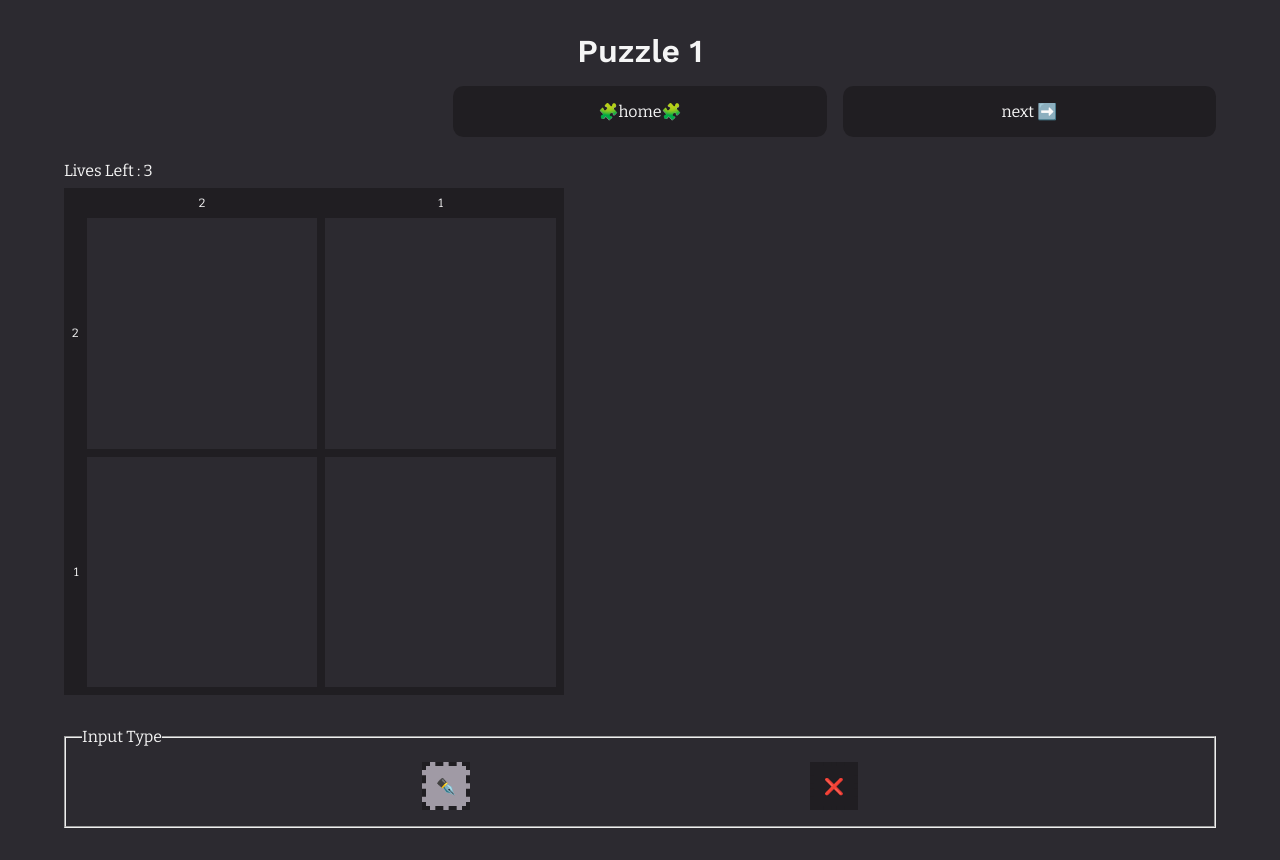
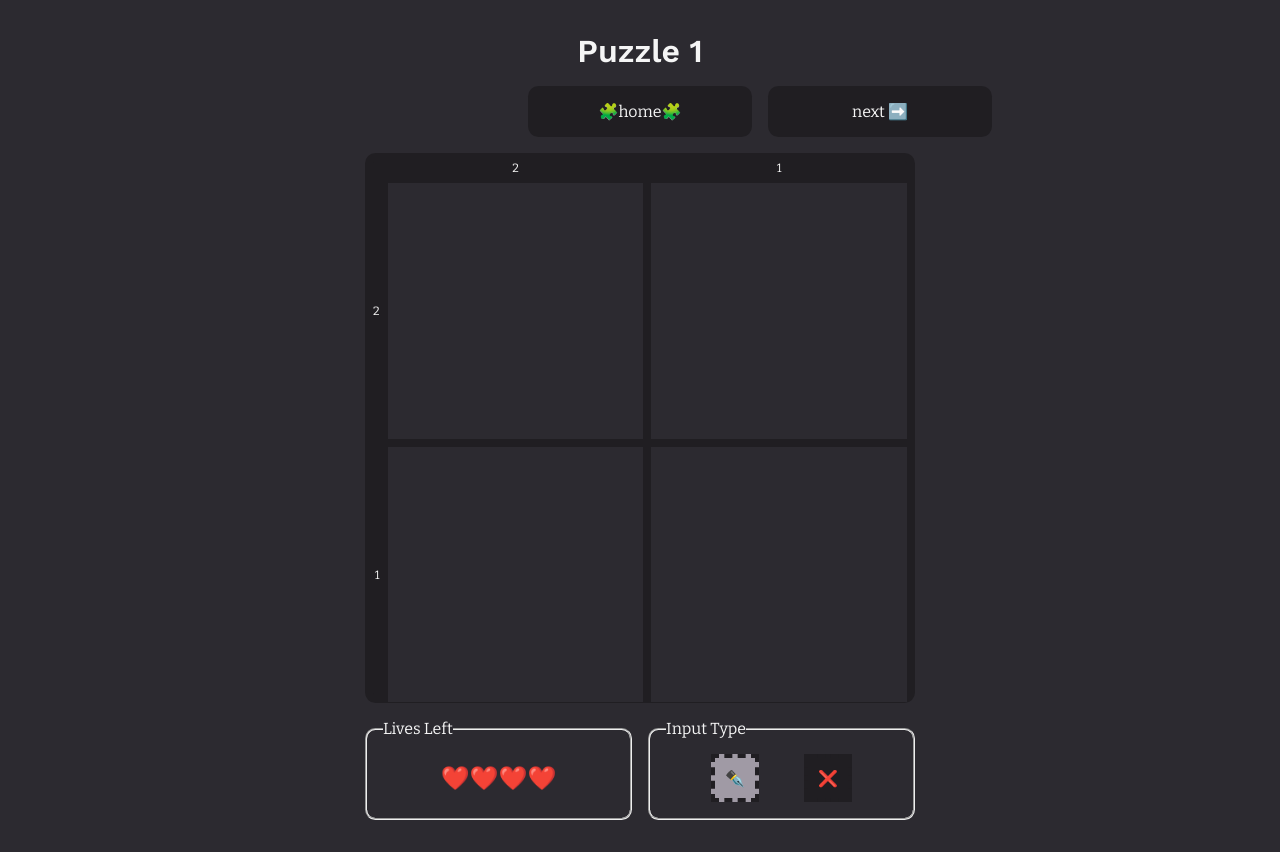
Before and after one commit to DanForder/nonogram, a React (Create React App) app: page /nonogram/puzzles/1 in a window 1280 px wide. Built offline with nearby package versions, Linux system fonts and the light colour scheme.

Commit message:
add heart/ lives left styles, add max width for layout

```diff
--- a/src/components/Layout/Layout.scss
+++ b/src/components/Layout/Layout.scss
@@ -4,24 +4,20 @@
   min-height: 100vh;
   width: 100vw;
   background-color: $background-color;
+  display: flex;
+  justify-content: center;
 
-  &__main {
+  > .layout__main {
     padding: 1rem;
+    max-width: $tablet-breakpoint;
+    width: 100%;
   }
 }
 
 @media screen and (min-width: $tablet-breakpoint) {
   .layout {
-    &__main {
+    > .layout__main {
       padding: 2rem;
     }
   }
 }
-
-@media screen and (min-width: $desktop-breakpoint) {
-  .layout {
-    &__main {
-      padding: 2rem 4rem;
-    }
-  }
-}
--- a/src/components/Puzzle/Puzzle.scss
+++ b/src/components/Puzzle/Puzzle.scss
@@ -1,18 +1,44 @@
 @use "../../styles/variables.scss" as *;
 
 .puzzle {
+  display: flex;
+  flex-direction: column;
+  align-items: center;
+
+  > * {
+    width: 100%;
+    max-width: 550px;
+  }
+
   .puzzle__grid {
     display: grid;
     gap: 0.5rem;
     background-color: $foreground-color;
     border: 0.5rem solid $foreground-color;
-    margin-bottom: 2rem;
+    aspect-ratio: 1;
+    border-radius: $standard-border-radius;
+  }
 
-    aspect-ratio: 1;
-    max-width: 500px;
+  .puzzle__hud {
+    display: flex;
+    justify-content: space-around;
+    gap: 1rem;
+    margin-top: 1rem;
 
-    & > * {
-      font-size: 1rem;
+    > * {
+      flex: 1;
+    }
+
+    .puzzle__life-count {
+      display: flex;
+      justify-content: center;
+      align-items: center;
+      padding: 1rem;
+      border-radius: $standard-border-radius;
+
+      .puzzle__life-count-hearts {
+        font-size: 1.45rem;
+      }
     }
   }
 }
--- a/src/components/Puzzle/Puzzle.tsx
+++ b/src/components/Puzzle/Puzzle.tsx
@@ -23,7 +23,7 @@ type PuzzleType = {
 
 const Puzzle: React.FC<PuzzleType> = ({ puzzle, onComplete }) => {
   const [puzzleState, setPuzzleState] = useState<puzzle>([]);
-  const [livesLeft, setLivesLeft] = useState(3);
+  const [livesLeft, setLivesLeft] = useState(4);
   const [navigating, setNavigating] = useState(false);
   const [penSelected, setPenSelected] = useState(true);
 
@@ -56,6 +56,7 @@ const Puzzle: React.FC<PuzzleType> = ({ puzzle, onComplete }) => {
   useEffect(() => {
     // when loading a new puzzle, do an initial autofill check
     setPuzzleState(getAutofilledPuzzle([...puzzle]));
+    setLivesLeft(4);
     setNavigating(false);
   }, [getAutofilledPuzzle, puzzle]);
 
@@ -203,19 +204,36 @@ const Puzzle: React.FC<PuzzleType> = ({ puzzle, onComplete }) => {
     />
   );
 
+  const getLivesText = (lives: number) => {
+    let livesText = "";
+
+    for (let i = 0; i < lives; i++) {
+      livesText += "❤️";
+    }
+
+    return livesText;
+  };
+
   const puzzleStyles = getPuzzleStyles(puzzleSize);
   const puzzleJsx = getPuzzleJsx(puzzleState, puzzleSize);
 
   return (
     <div className="puzzle">
-      <p>Lives Left : {livesLeft}</p>
       <div className="puzzle__grid" style={puzzleStyles}>
         {puzzleJsx}
       </div>
-      <SwitchButton
-        penSelected={penSelected}
-        updatePenSelected={setPenSelected}
-      />
+      <div className="puzzle__hud">
+        <fieldset className="puzzle__life-count">
+          <legend>Lives Left</legend>
+          <span className="puzzle__life-count-hearts">
+            {getLivesText(livesLeft)}
+          </span>
+        </fieldset>
+        <SwitchButton
+          penSelected={penSelected}
+          updatePenSelected={setPenSelected}
+        />
+      </div>
     </div>
   );
 };
--- a/src/components/PuzzleHeader/PuzzleHeader.scss
+++ b/src/components/PuzzleHeader/PuzzleHeader.scss
@@ -36,6 +36,6 @@
   .puzzle-header__home {
     background-color: $foreground-color;
     padding: 1rem 0;
-    border-radius: 0.65rem;
+    border-radius: $standard-border-radius;
   }
 }
--- a/src/components/RadioTileGroup/RadioTileGroup.scss
+++ b/src/components/RadioTileGroup/RadioTileGroup.scss
@@ -1,5 +1,8 @@
+@use "../../styles/variables.scss" as *;
+
 .radio-tile-group {
   display: flex;
   justify-content: space-evenly;
   padding: 1rem;
+  border-radius: $standard-border-radius;
 }
--- a/src/styles/variables.scss
+++ b/src/styles/variables.scss
@@ -5,8 +5,11 @@ $desktop-breakpoint: 1024px;
 $large-desktop-breakpoint: 1440px;
 $extra-large-desktop-breakpoint: 2560px;
 
-//colors
+// colors
 $text-color: #f5f5f5;
 $background-color: #2c2a30;
 $foreground-color: darken(#2c2a30, 5);
 $success-green: rgba(98, 243, 98, 0.5);
+
+// standards
+$standard-border-radius: 0.65rem;
```
Also changed, not shown: 1 other file (tests, documents, lock files or other folders).
